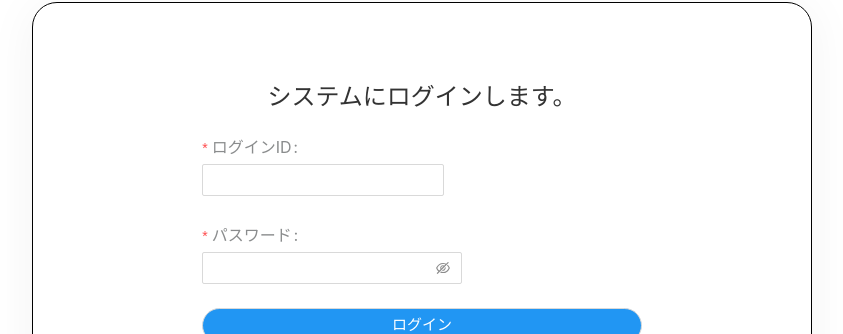
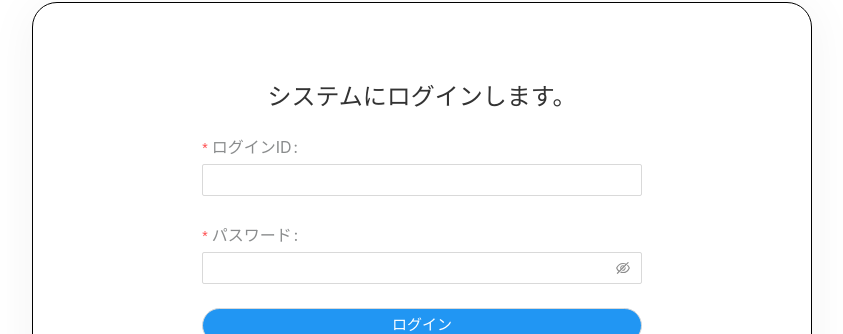
Before and after one commit to locDEV169/admin-page-symons, a React app: page / in a window 1280 px wide. Shown: the part 180-514 px from the top of the page, without its empty margins (218-1061 px from the left). Built offline with nearby package versions, Linux system fonts and the light colour scheme.

Commit message:
fix UI login

```diff
--- a/src/pages/login/index.tsx
+++ b/src/pages/login/index.tsx
@@ -95,7 +95,11 @@ export default function LoginPage() {
                                 message: 'Please input your username!',
                             },
                         ]}
-                        style={{ display: 'flex' }}>
+                        style={{
+                            display: 'flex',
+                            flexDirection: 'column'
+                        }}
+                    >
                         <Input className="form__input" />
                     </Form.Item>
                     <Form.Item
@@ -107,7 +111,7 @@ export default function LoginPage() {
                                 message: 'Please input your password!',
                             },
                         ]}
-                        style={{ display: 'flex' }}>
+                    >
                         <Input.Password style={{ width: '100%' }} />
                     </Form.Item>
                     <Form.Item wrapperCol={{ offset: 8, span: 16, }}>
--- a/src/pages/login/style.scss
+++ b/src/pages/login/style.scss
@@ -49,7 +49,7 @@
 }
 
 .form__input {
-    width: 100%;
+    // width: 100%;
 }
 
 .ant-form-item-label>label {
```
